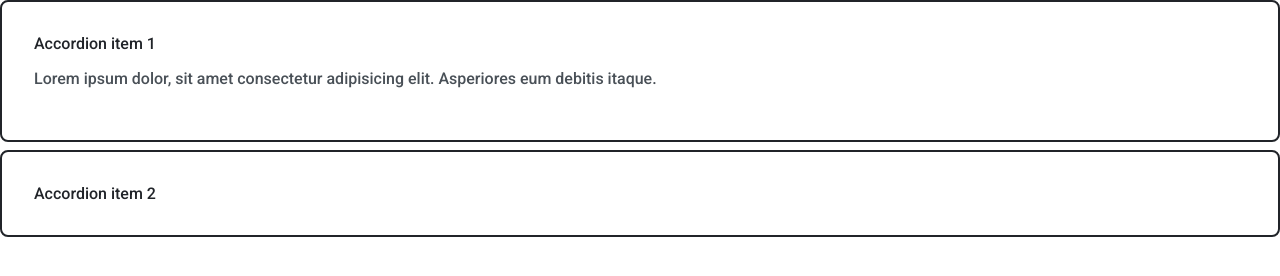
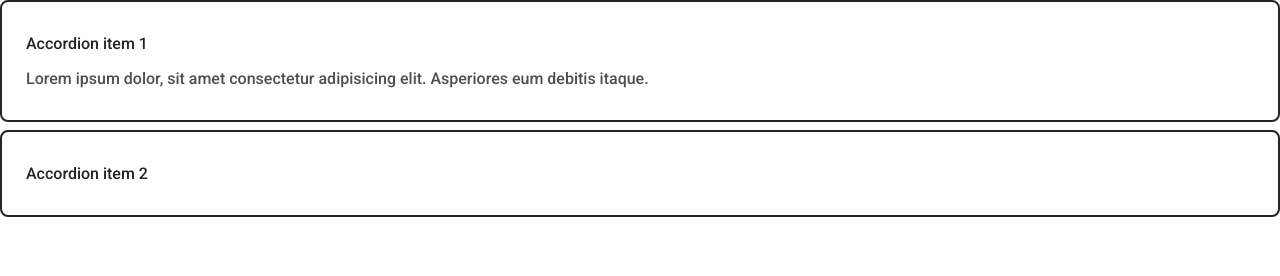
Before and after one commit to js-tasks-ru/htmlcss-20240412_easygoin2022, a website: page 03-lection1/02-accordion/index.html in a window 1280 px wide. Both pictures are taken after a click on the heading "Accordion item 1". Drawn offline with Linux system fonts and the light colour scheme.

Commit message:
3rd commit

```diff
--- a/03-lection1/02-accordion/accordion.css
+++ b/03-lection1/02-accordion/accordion.css
@@ -1,6 +1,8 @@
 /* Стилизация аккордеона */
+@import url('https://fonts.googleapis.com/css2?family=Inter:wght@100..900&display=swap');
+
 .accordion{
-    font-family: 'Roboto', sans-serif;
+    font-family: 'Inter', sans-serif;
     font-size: 1rem;
     font-weight: 500;
     line-height: normal;
@@ -8,14 +10,13 @@
 
 .accordion__item{
     margin-bottom: 8px;
-    padding: 2rem;
+    padding: 32px 24px;
     border: 2px solid var(--black);
     border-radius: 8px;
 }
 
 .accordion__item[open] .accordion__text{
-    margin-top: 1rem;
-    padding: 0 0 0.25rem 0;
+    margin: 16px 0 0 0;
 }
 
 .accordion__item:last-child{
```
